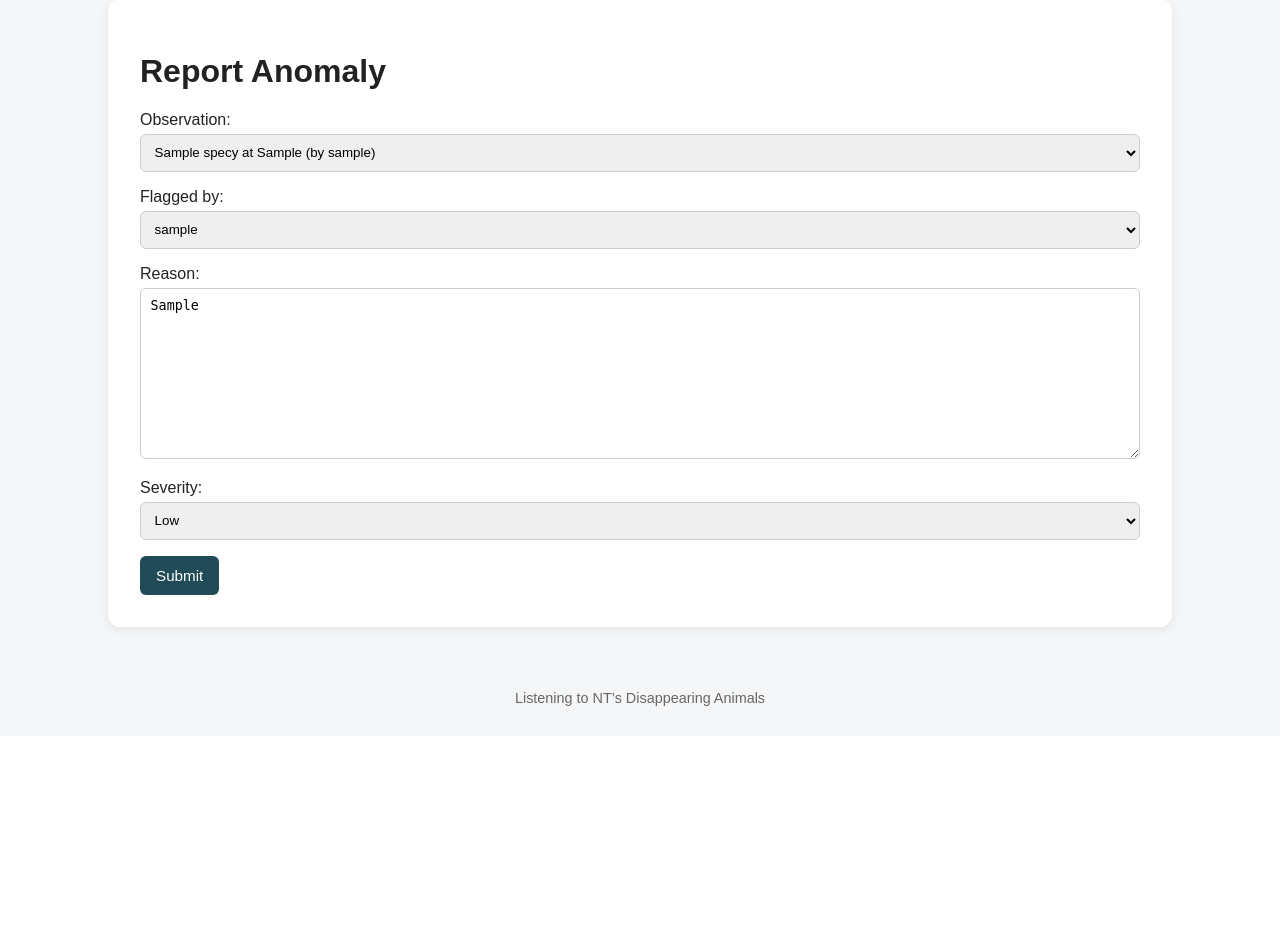
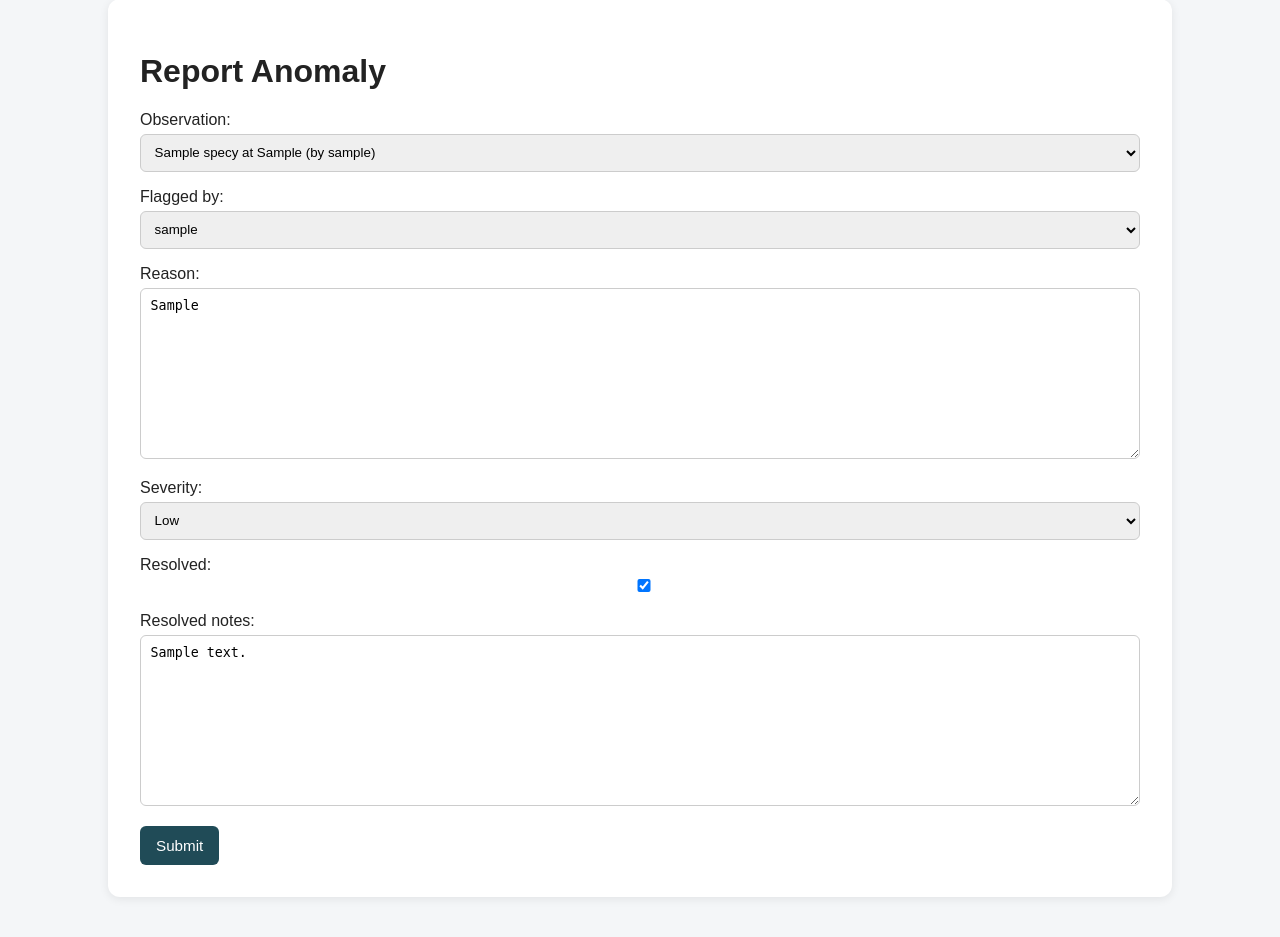
Before and after one commit to lance5828/HIT237-Group4, a Django app: page /anomalies/1/edit/ in a window 1280 px wide. Shown: the part 143-1080 px from the top of the page. Before the commit the page ends 849 px from the top, so only its background shows below. Run offline with Django 5.2, Linux system fonts and the light colour scheme; tables that the repository leaves empty hold one stand-in row (values such as "Sample post").

Commit message:
resolved status fix

```diff
--- a/nt_fauna_recordings/core/views.py
+++ b/nt_fauna_recordings/core/views.py
@@ -182,7 +182,7 @@ class AnomalyUpdateView(UpdateView):
     """
     model = Anomaly
     template_name = "core/anomaly_form.html"  # reuse form
-    fields = ["observation", "flagged_by", "reason", "severity"]
+    fields = ["observation", "flagged_by", "reason", "severity","resolved", "resolved_notes"]
     success_url = reverse_lazy("anomaly-list")
 
 class AnomalyDeleteView(DeleteView):
```
Also changed, not shown: nt_fauna_recordings/core/templates/core/anomaly_detail.html (+4 -4 lines).
